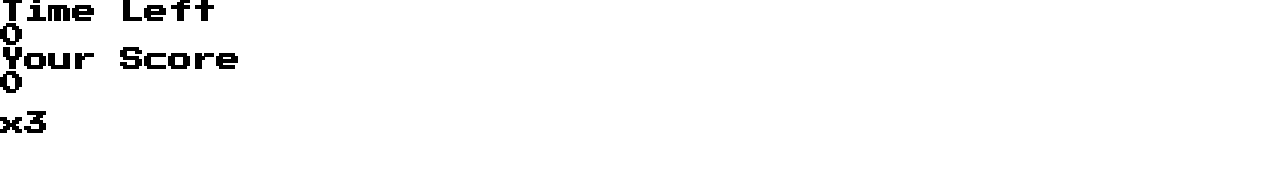
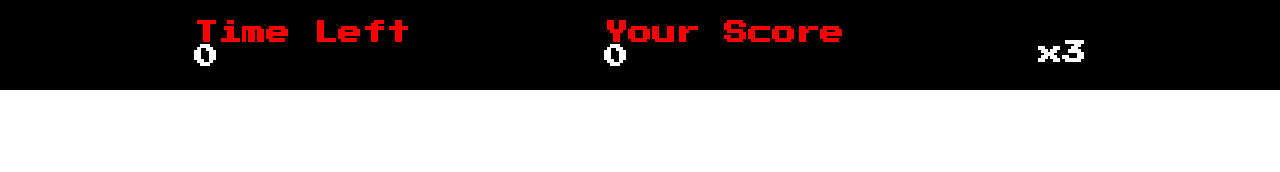
Before and after one commit to VanessaTrajano/Jogo-DetonaRalph, a plain HTML site: page index.html in a window 1280 px wide. Drawn offline with Linux system fonts and the light colour scheme.

Commit message:
Adicionando o style inicial ao menu

```diff
--- a/index.html
+++ b/index.html
@@ -13,11 +13,11 @@
     <div class="container">
         <div class="menu">
             <div class="menu-time">
-                <h2>Time Left</h2>
+                <h2 style="color: red;">Time Left</h2>
                 <h2>0</h2>
             </div>
             <div class="menu-score">
-                <h2>Your Score</h2>
+                <h2 style="color: red;">Your Score</h2>
                 <h2>0</h2>
             </div>
             <div class="menu-lives">
--- a/src/styles/main.css
+++ b/src/styles/main.css
@@ -0,0 +1,14 @@
+.container{
+    display: flex;
+}
+
+.menu{
+    display: flex;
+    justify-content: space-evenly;
+    align-items: center;
+
+    height: 90px;
+    width: 100%;
+    background-color: #000;
+    color: #fff;
+}
```
